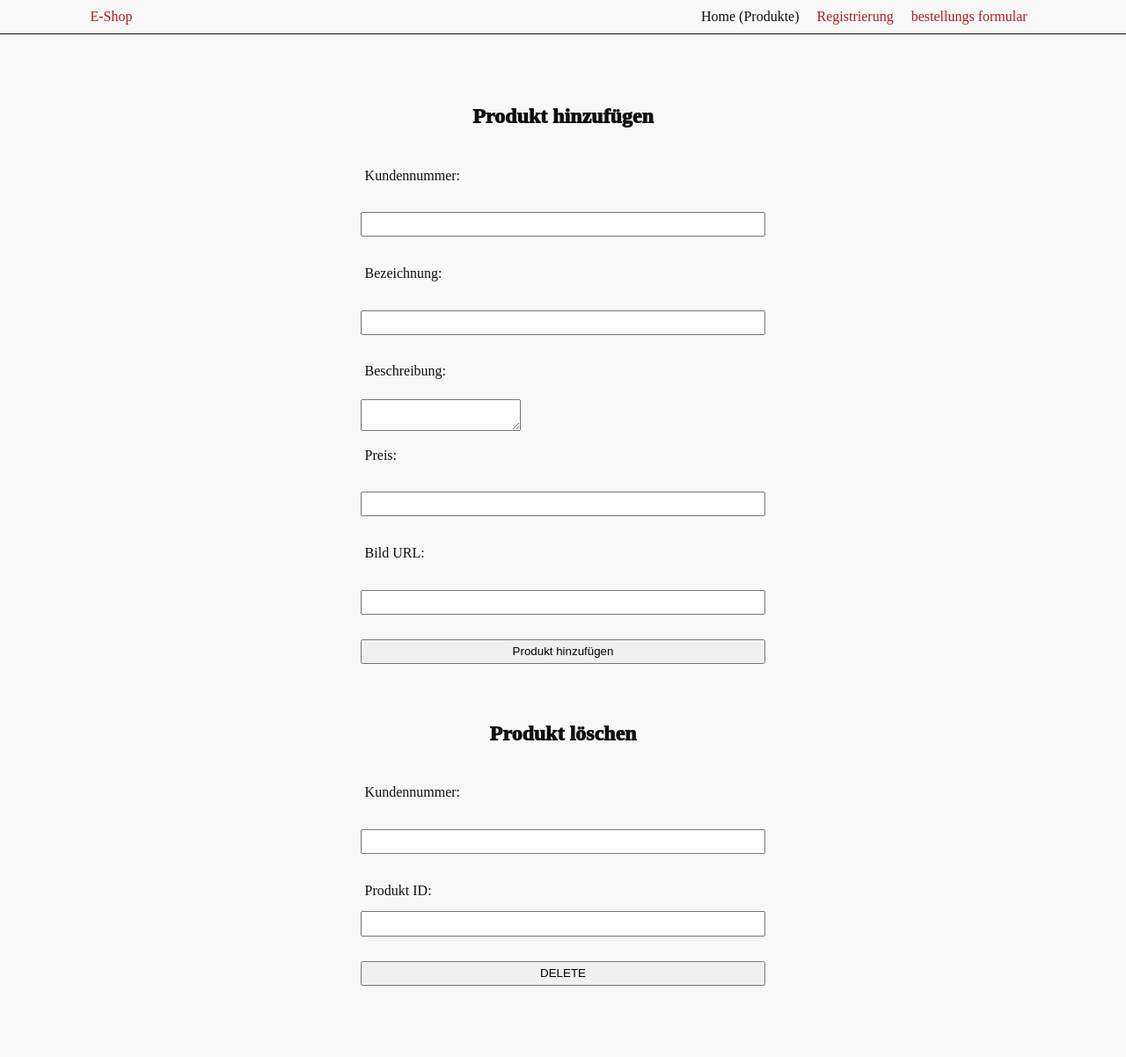
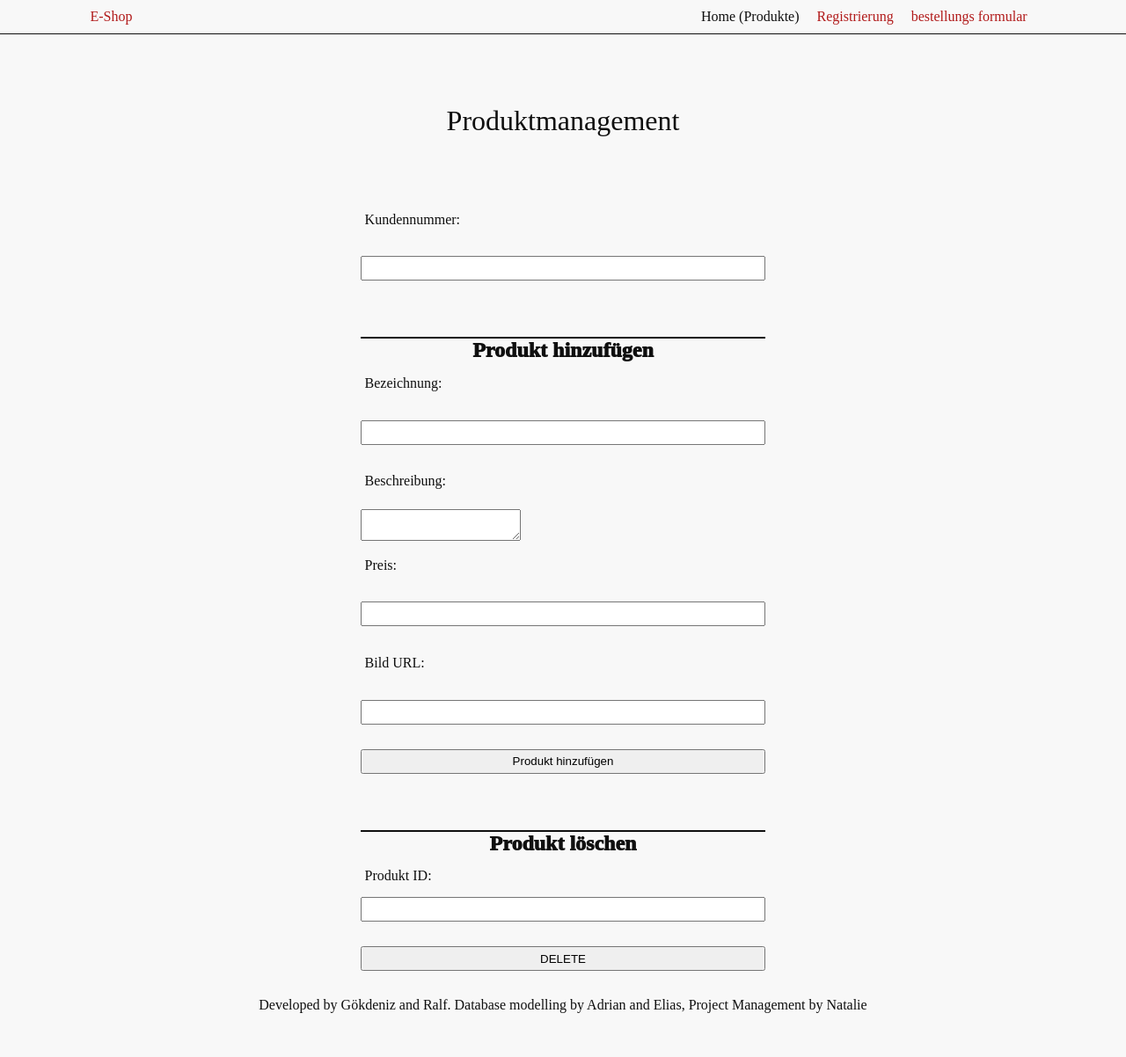
Before and after one commit to Goekdeniz-Guelmez/Schull-Projekt, a PHP site: the page made by neues_produkt_einfügen.php in a window 1280 px wide. Shown: the whole page at 88% size. Before the commit the page ends 1121 px from the top, so only its background shows below. Run offline with PHP 8.4, Linux system fonts and the light colour scheme; data comes from the database, SQL or seed files in the repository.

Commit message:
neues produkt hinzufügen layout und design

```diff
--- a/neues_produkt_einfügen.php
+++ b/neues_produkt_einfügen.php
@@ -104,11 +104,13 @@ if ($_SERVER['REQUEST_METHOD'] === 'POST' && isset($_POST['bezeichnung'])) {
         </div>
     </nav>
 
-    <h2>Produkt hinzufügen</h2>
-
+    <h1>Produktmanagement</h1>
     <form method="post" action="">
         <label for="kundennummer">Kundennummer:</label><br>
         <input type="number" id="kundennummer" name="kundennummer" required><br>
+
+        <div class="line"></div>
+        <h2>Produkt hinzufügen</h2>
         <label for="bezeichnung">Bezeichnung:</label><br>
         <input type="text" id="bezeichnung" name="bezeichnung" required><br>
         <label for="beschreibung">Beschreibung:</label><br>
@@ -117,20 +119,18 @@ if ($_SERVER['REQUEST_METHOD'] === 'POST' && isset($_POST['bezeichnung'])) {
         <input type="number" step="0.01" id="preis" name="preis" required><br>
         <label for="bild">Bild URL:</label><br>
         <input type="text" id="bild" name="bild" required><br>
-        <input type="submit" value="Produkt hinzufügen">
-    </form>
+        <input type="submit" value="Produkt hinzufügen"><br>
 
-    <br>
-    <br>
-
-    <h2>Produkt löschen</h2>
-    <form method="POST">
-        <label for="kundennummer">Kundennummer:</label><br>
-        <input type="number" id="kundennummer" name="kundennummer" required><br>
+        <div class="line"></div>
+        <h2>Produkt löschen</h2>
         <label for="product_id">Produkt ID:</label>
         <input type="number" id="product_id" name="product_id" required><br>
         <input type="submit" name="delete_product" value="DELETE">
     </form>
 
+    <footer>
+        <p>Developed by Gökdeniz and Ralf. Database modelling by Adrian and Elias, Project Management by Natalie</p>
+    </footer>
+
 </body>
 </html>
--- a/style.css
+++ b/style.css
@@ -57,6 +57,11 @@ h2 {
 p {
     text-align: center;
     margin: 0px 0px 50px 0px;
+}
+
+.line {
+    border-top: var(--text-color) 2px solid;
+    margin-top: 10%;
 }
 
 
```
